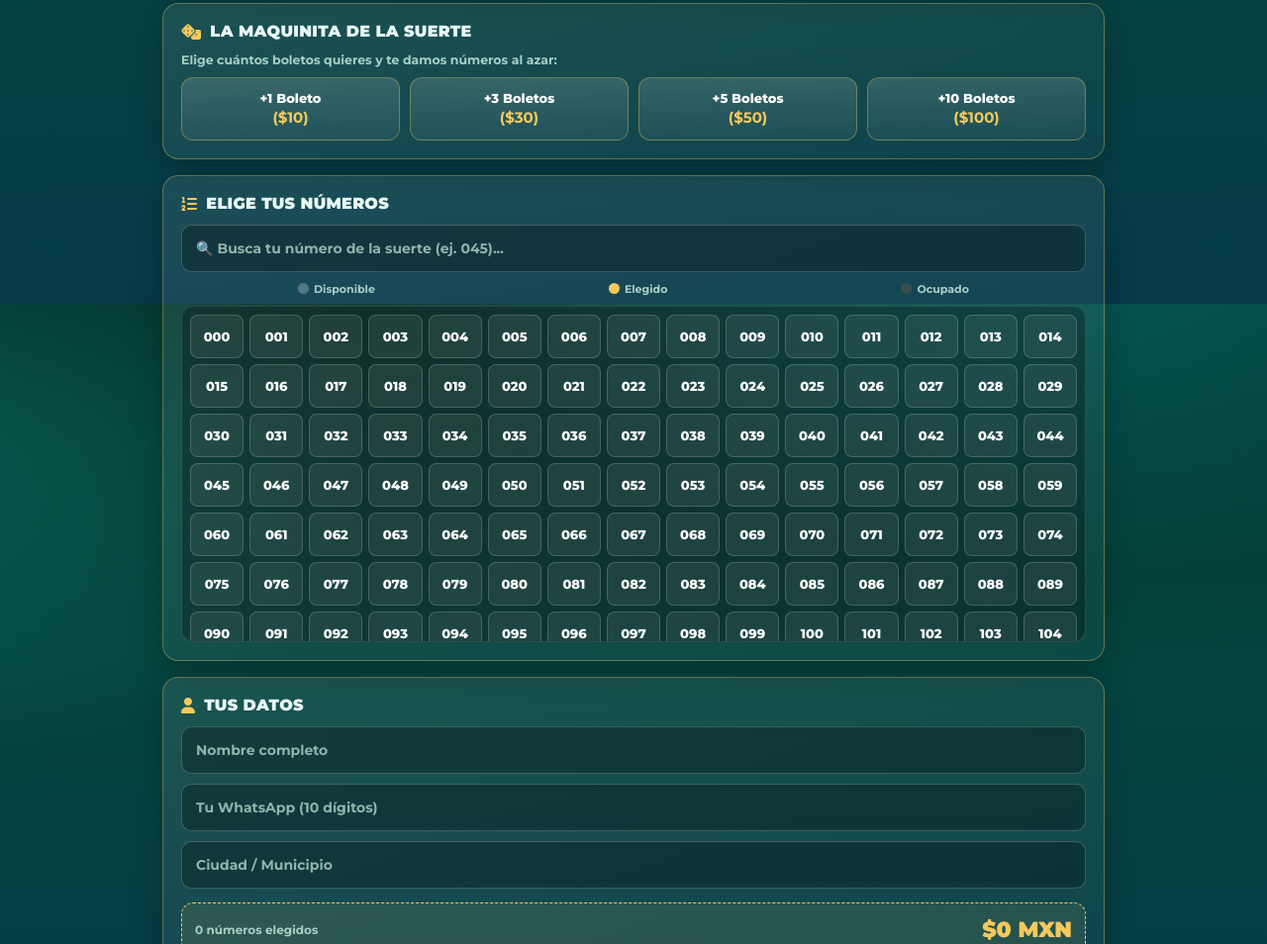
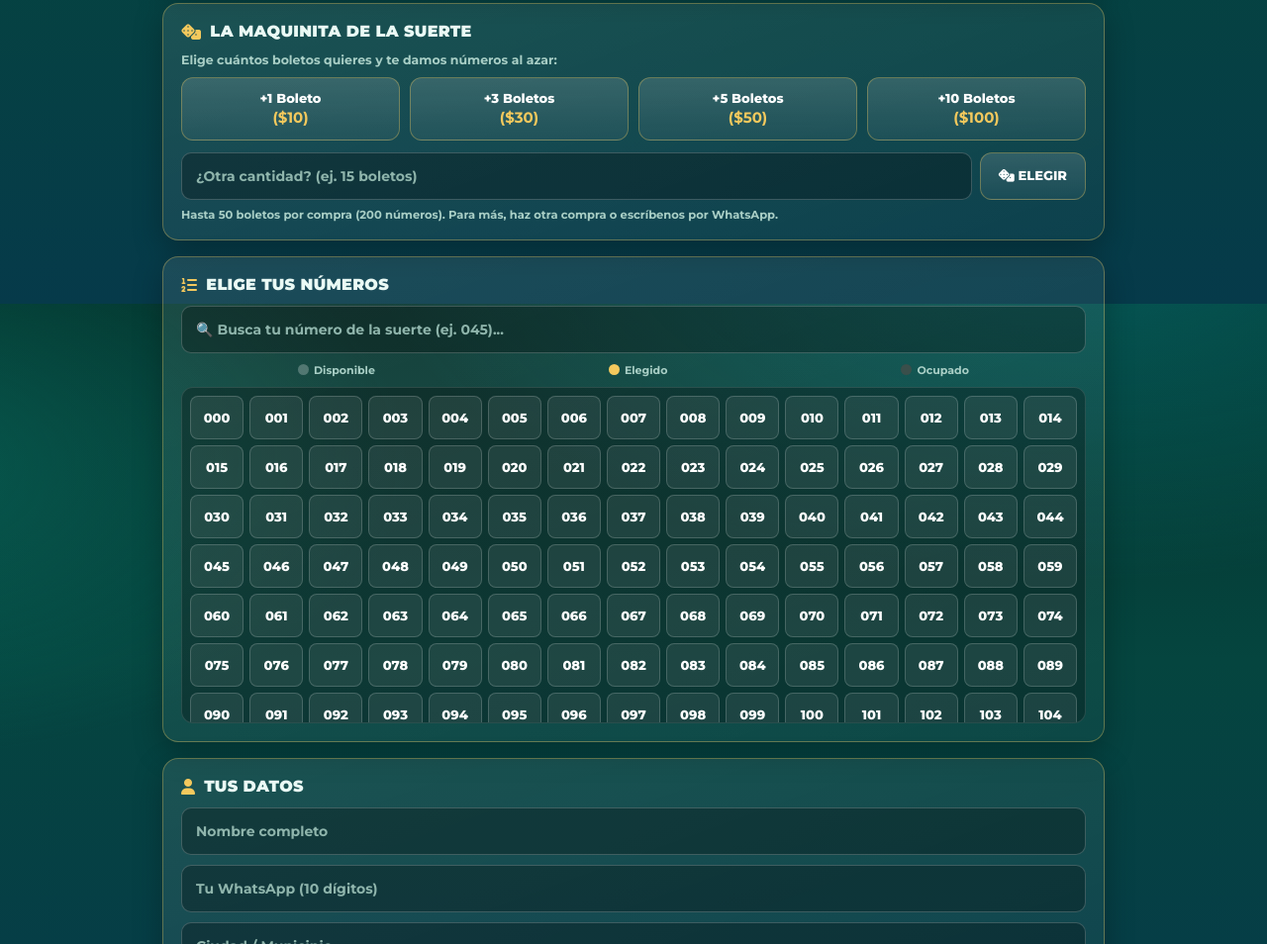
Before and after one commit to Eduar1412/mi-rifa-coatza, a website: page rifa/public/index.html in a window 1280 px wide. Shown: the part 1293-2247 px from the top of the page at 99% size. Drawn offline with Linux system fonts and the light colour scheme; no server answers.

Commit message:
Add custom ticket quantity input and validation
Added input for custom ticket quantity and button to select it. Updated alert messages for quantity validation.

```diff
--- a/rifa/public/index.html
+++ b/rifa/public/index.html
@@ -153,7 +153,12 @@ footer{text-align:center;font-size:12px;color:var(--mut);padding:10px 10px 24px;
     <button class="btn-quick" onclick="maquinita(3)">+3 Boletos<br><b class="pm" data-k="3"></b></button>
     <button class="btn-quick" onclick="maquinita(5)">+5 Boletos<br><b class="pm" data-k="5"></b></button>
     <button class="btn-quick" onclick="maquinita(10)">+10 Boletos<br><b class="pm" data-k="10"></b></button>
-   </div></div>
+   </div>
+   <div style="display:flex;gap:8px;margin-top:12px;align-items:stretch">
+    <input id="otra" class="inp" type="number" inputmode="numeric" min="1" max="50" placeholder="¿Otra cantidad? (ej. 15 boletos)" style="margin:0;flex:1" onkeydown="if(event.key==='Enter')maquinitaOtra()">
+    <button class="btn-quick" style="padding:0 18px;white-space:nowrap" onclick="maquinitaOtra()"><i class="fa-solid fa-dice"></i> ELEGIR</button>
+   </div>
+   <p style="font-size:11.5px;color:var(--mut);margin-top:8px;font-weight:600">Hasta 50 boletos por compra (200 números). Para más, haz otra compra o escríbenos por WhatsApp.</p></div>
 
   <div class="card"><h3><i class="fa-solid fa-list-ol"></i> ELIGE TUS NÚMEROS</h3>
    <input id="search" class="inp" inputmode="numeric" maxlength="3" placeholder="🔍 Busca tu número de la suerte (ej. 045)..." oninput="filtrar()">
@@ -281,6 +286,11 @@ function maquinita(k) {
   while (sel.length < meta) { const n = libres.splice(Math.random() * libres.length | 0, 1)[0]; sel.push(n); btns[n].classList.add("sel"); }
   resumen();
 }
+function maquinitaOtra() {
+  const k = parseInt($("otra").value, 10);
+  if (!k || k < 1 || k > 50) return alert("Escribe una cantidad de 1 a 50 boletos.");
+  maquinita(k);
+}
 function filtrar() {
   const q = $("search").value.trim();
   for (const n in btns) btns[n].style.display = n.includes(q) ? "flex" : "none";
```
